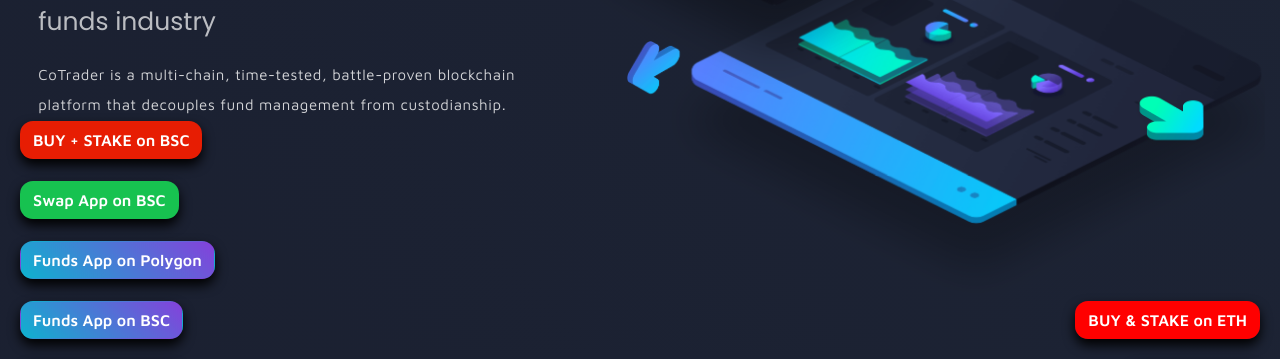
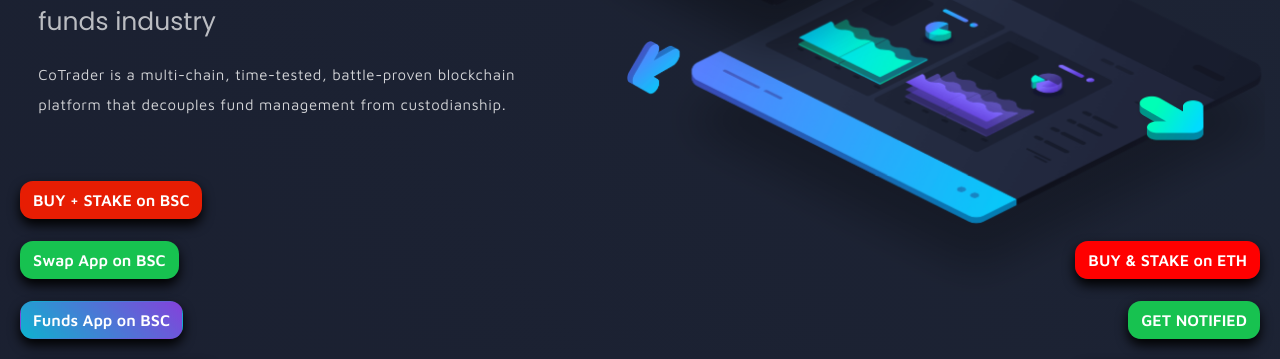
Before and after one commit to CoTraderCore/cotrader-landing, a plain HTML site: page index.html in a window 1280 px wide. Shown: the part 381-740 px from the top of the page. Drawn offline with nearby package versions, Linux system fonts and the light colour scheme; files whose address does not match are found by name.

Commit message:
bottom buttons

```diff
--- a/assets/css/style.css
+++ b/assets/css/style.css
@@ -756,7 +756,17 @@
 }
 
 
-
+.notified_section .btn_openAppOnEth {
+  position: fixed;
+  bottom: 20px;
+  right: 20px;
+  background: linear-gradient(43deg, #0eb2cf 0%, #8441db 100%);
+  color: #fff;
+  font-weight: 600;
+  border-radius: 13px;
+  -webkit-box-shadow: #000 0px 6px 12px 0px;
+          box-shadow: #000 0px 6px 12px 0px;
+}
 
 
 .notified_section .btn_openBUY {
--- a/index.html
+++ b/index.html
@@ -888,9 +888,9 @@
 
 
         <!-- Funds on BSC -->
-        <section class="notified_section">
+        <!-- <section class="notified_section">
             <a  value="Funds App on ETH" href="https://eth.cotrader.com" target="_blank" class="btn btn_openETH fadeIn fadeInUp" style="left:20px;">Funds App on ETH</a>
-        </section>
+        </section> -->
         <!-- section ends -->
 
         <!-- Funds on BSC -->
@@ -901,16 +901,16 @@
 
         <!-- Funds on BSC -->
         <section class="notified_section">
-            <a value="Funds App on Polygon" href="https://bsc.cotrader.com" target="_blank" class="btn btn_openBSC fadeIn fadeInUp" style="bottom:140px;">Funds App on Polygon</a>
+            <a value="Funds App on Polygon" href="https://bsc.cotrader.com" target="_blank" class="btn btn_openBSC fadeIn fadeInUp" style="bottom:20px;">Funds App on Polygon</a>
         </section>
         <!-- section ends -->
 
         <section class="notified_section">
-            <a value="Swap App on BSC" href="https://swap.cotrader.com" target="_blank" class="btn btn_openETH fadeIn fadeInUp" style="bottom:200px; background: #17c250;">Swap App on BSC</a>
+            <a value="Swap App on BSC" href="https://swap.cotrader.com" target="_blank" class="btn btn_openETH fadeIn fadeInUp" style="bottom:140px; background: #17c250;">Swap App on BSC</a>
         </section>
 
         <section class="notified_section">
-            <a value="LM on BSC" href="https://stake.cotrader.com" target="_blank" class="btn btn_openETH fadeIn fadeInUp" style="bottom:260px;background: #e71d03;">BUY + STAKE on BSC</a>
+            <a value="LM on BSC" href="https://stake.cotrader.com" target="_blank" class="btn btn_openETH fadeIn fadeInUp" style="bottom:200px;background: #e71d03;">BUY + STAKE on BSC</a>
         </section>
 
 
@@ -939,11 +939,14 @@
               });
           </script>
 
-        <a class="btn btn_openBUY fadeIn fadeInUp" value="BUY & STAKE on ETH" data-toggle="modal" data-target="#openBuyModel" style="bottom:80px;">BUY & STAKE on ETH</a>
+        <a class="btn btn_openAppOnEth fadeIn fadeInUp" value="BUY & STAKE on ETH" href="https://eth.cotrader.com" target="_blank" style="bottom:20px;">BUY & STAKE on ETH</a>
+        <!-- <a  value="Funds App on ETH" href="https://eth.cotrader.com" target="_blank" class="btn btn_openETH fadeIn fadeInUp" style="left:20px;">Funds App on ETH</a> -->
+
+        <a class="btn btn_openBUY fadeIn fadeInUp" value="BUY & STAKE on ETH" data-toggle="modal" data-target="#openBuyModel" style="bottom:140px;">BUY & STAKE on ETH</a>
 
         <!-- <button class="btn btn_openBUY fadeIn fadeInUp" data-toggle="modal" data-target="#modalStakeOnEth" style="bottom:20px;">STAKE on ETH</button> -->
 
-        <a class="btn btn_getNotified fadeIn fadeInUp" value="GET NOTIFIED" data-toggle="modal" data-target="#notifyModel" style="bottom:20px;">GET NOTIFIED</a>
+        <a class="btn btn_getNotified fadeIn fadeInUp" value="GET NOTIFIED" data-toggle="modal" data-target="#notifyModel" style="bottom:80px;">GET NOTIFIED</a>
 
         <!-- The Modal -->
         <div class="modal fade" id="openBuyModel">
```
